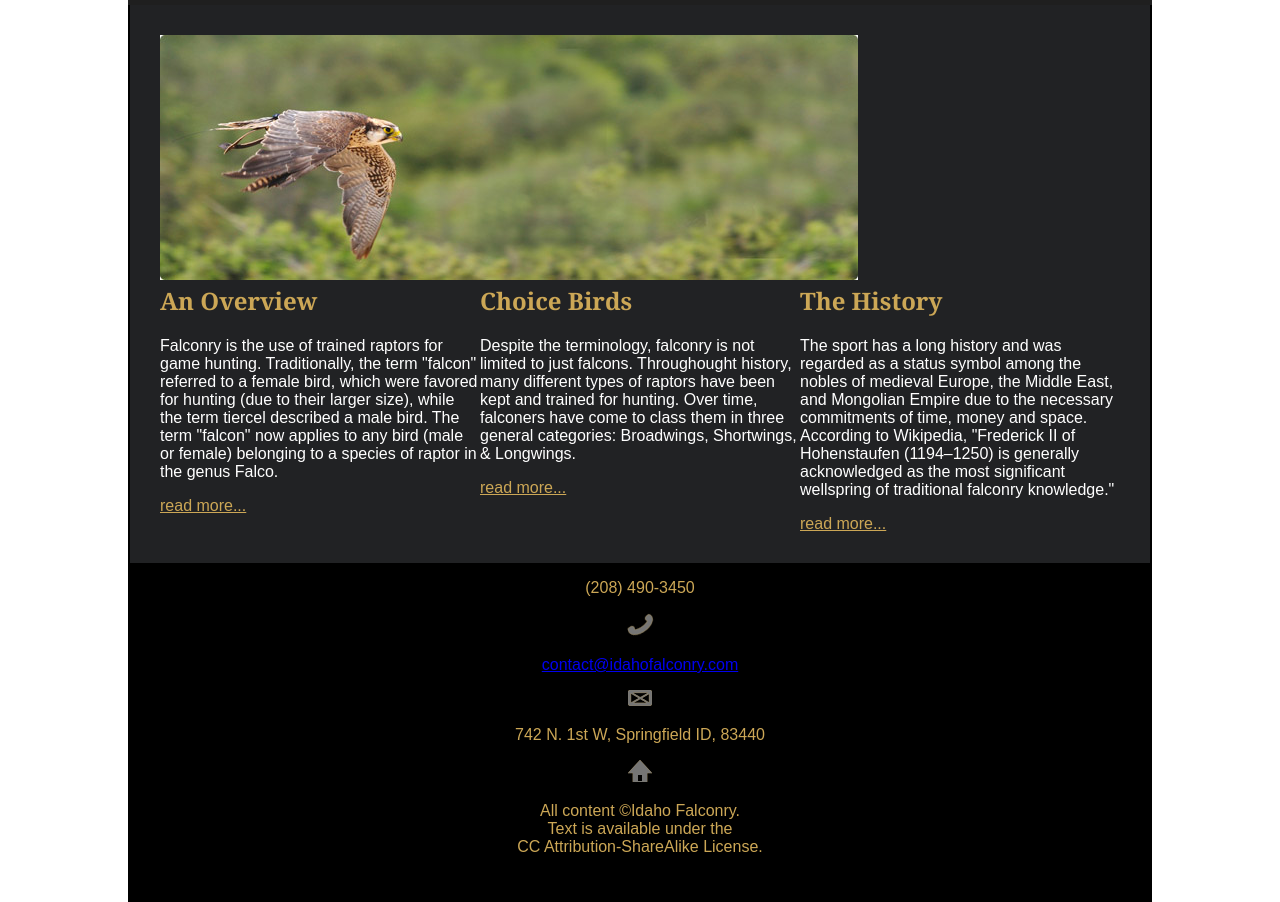
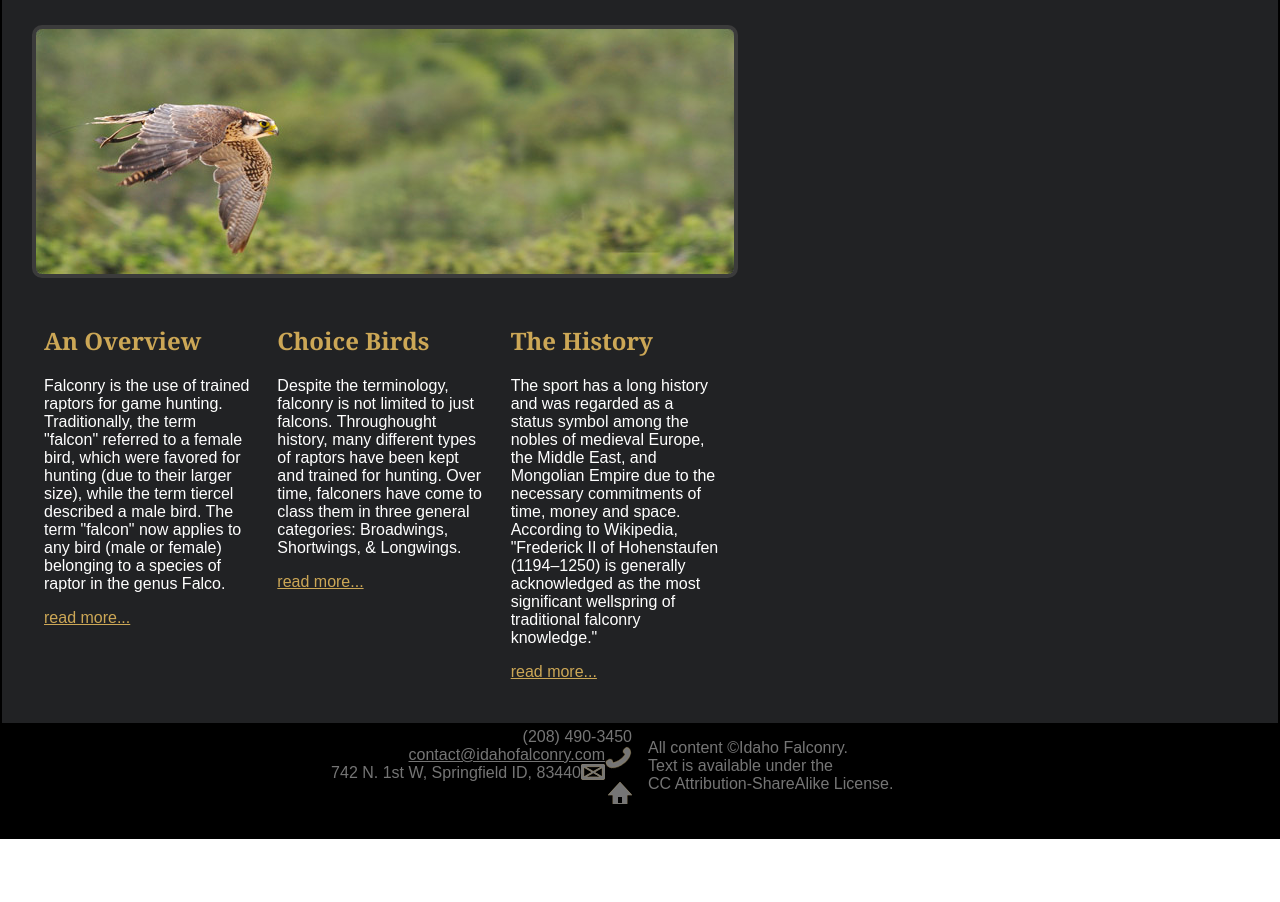
Before and after one commit to HoweBekah/COMM310WEBSITE, a plain HTML site: page demo3/index.html in a window 1280 px wide. Shown: the part 178-1080 px from the top of the page. After the commit the page ends 1017 px from the top, so only its background shows below. Drawn offline with Linux system fonts and the light colour scheme.

Commit message:
css so far

```diff
--- a/demo3/falconstyle.css
+++ b/demo3/falconstyle.css
@@ -1,18 +1,25 @@
 html {
-  width: 80%;
   min-width: 750px;
-  margin: auto;
+
   background-color: #ffffff;
   justify-content: center;
 }
 body {
-  margin: 0;
+  margin: auto;
   background-color: #000000;
   font-family: Arial, Helvetica, sans-serif;
 }
 
+html,
+body {
+  overflow-x: hidden;
+}
+
+#content {
+  margin: 0 auto;
+}
 #backtotop {
-  background-color: #918e8a;
+  background-color: #1f1f1f;
   color: #ffffff;
   justify-self: right;
   position: fixed;
@@ -34,9 +41,9 @@ header h1 {
   margin-top: -18px;
   margin-bottom: 20px;
 }
-header img {
+/*header img {
   margin-left: -100px;
-}
+}*/
 main {
   padding: 30px;
   background-color: #e7d79b;
@@ -55,22 +62,29 @@ h6 {
 }
 
 nav {
-  padding-left: 40px;
-  padding-top: 20px;
-  padding-bottom: 20px;
+  text-align: right;
   background-color: #1f1f1f;
+  height: 3em;
 }
 nav ul {
   display: inline;
   list-style-type: none;
 }
+#leftborder {
+  border-left: 0.2em solid #918e8a;
+}
 nav li {
-  float: left;
-  padding-right: 20px;
+  float: right;
+  padding: 1em;
+  border-right: 0.2em solid #918e8a;
 }
-
+#falconpic {
+  border: 0.25em solid #3b3b3b;
+  border-radius: 10px;
+  margin: auto;
+}
 header nav li > a {
-  color: #cca756;
+  color: #ffffff;
   text-decoration: none;
   font-weight: bold;
 }
@@ -80,15 +94,21 @@ header nav li > a:visited {
 }
 
 header nav li > a:hover {
-  color: #ffffff;
+  color: #918e8a;
 }
 header nav li > a:active {
-  color: #918e8a;
+  color: #e7d79b;
 }
 main {
   background-color: #212224;
   color: #ffffff;
+  justify-content: center;
 }
+
+#maincontent {
+  justify-content: center;
+}
+
 h2 {
   color: #cca756;
 }
@@ -96,15 +116,20 @@ div#falconinfo {
   display: grid;
   grid-template-columns: repeat(3, 1fr);
   grid-template-rows: 1fr;
+  width: 700px;
+  margin-top: 30px;
 }
 
 #overview {
+  padding: 0.75em;
   grid-column: 1;
 }
 #birds {
+  padding: 0.75em;
   grid-column: 2;
 }
 #history {
+  padding: 0.75em;
   grid-column: 3;
 }
 #falconinfo a {
@@ -113,9 +138,43 @@ div#falconinfo {
 
 footer {
   clear: both;
-  color: #cca756;
+  color: #757575;
   text-align: center;
   padding-left: 30px;
   padding-right: 30px;
   padding-bottom: 30px;
+  display: grid;
+  grid-template-columns: 1fr 1fr;
+  grid-gap: 1em;
+  align-items: center;
 }
+
+#contact p {
+  margin: 0;
+}
+
+#contact a {
+  color: #757575;
+}
+#contact {
+  align-self: center;
+  text-align: right;
+  grid-column: 1;
+  justify-content: right;
+  display: block;
+}
+#foot {
+  grid-column: 2;
+  text-align: left;
+}
+#phonediv,
+#letterdiv,
+#homediv {
+  display: inline;
+}
+#phone,
+#letter,
+#home {
+  vertical-align: sub;
+  float: right;
+}
--- a/demo3/index.html
+++ b/demo3/index.html
@@ -8,21 +8,23 @@
   </head>
 
   <body>
+    <div id="content">
     <header>
         <div id="backtotop"><a href="#logo">Back to top</a></div>
       <img src="images/falconlogo.png" alt="Idaho Falconry Logo" id="logo"/>
 
       <nav>
         <ul>
-          <li><a href="index.html">Home</a></li>
+          <li ><a href="index.html">Home</a></li>
           <li><a href="mission.html">Mission</a></li>
           <li><a href="community.html">Community</a></li>
-          <li><a href="events.html">Events</a></li>
+          <li id="leftborder"><a href="events.html">Events</a></li>
         </ul>
       </nav>
     </header>
     <main>
-      <img src="images/falconinflight.jpg" alt="falcon in flight" />
+      <div id="maincontent">
+      <img src="images/falconinflight.jpg" alt="falcon in flight" id="falconpic"/>
       <div id="falconinfo">
         <section id="overview">
           <h2>An Overview</h2>
@@ -60,23 +62,31 @@
           <a href="#">read more...</a>
         </section>
       </div>
+    </div>
     </main>
+
     <footer>
 <div id="contact">
+
+  <div id="phonediv">
 <p>(208) 490-3450</p>
-<img src="images/phoneicon.png" alt="phone icon">
+<img src="images/phoneicon.png" alt="phone icon" id="phone"></div>
+
+<div id="letterdiv">
 <p><a href="mailto:contact@idahofalconry.com">contact@idahofalconry.com</a></p>
-<img src="images/lettericon.png" alt="envelope icon">
+<img src="images/lettericon.png" alt="envelope icon" id="letter"></div>
+
+<div id="homediv">
     <p>742 N. 1st W, Springfield ID, 83440</p>
-<img src="images/homeicon.png" alt="home icon">
+<img src="images/homeicon.png" alt="home icon" id="home"></div>
 </div>
         <div id="foot">
       <p>
         All content &copy;Idaho Falconry. </br> Text is
         available under the </br> CC Attribution-ShareAlike License.
       </p>
-</div>
-
+        </div>
     </footer>
+  </div>
   </body>
 </html>
```
